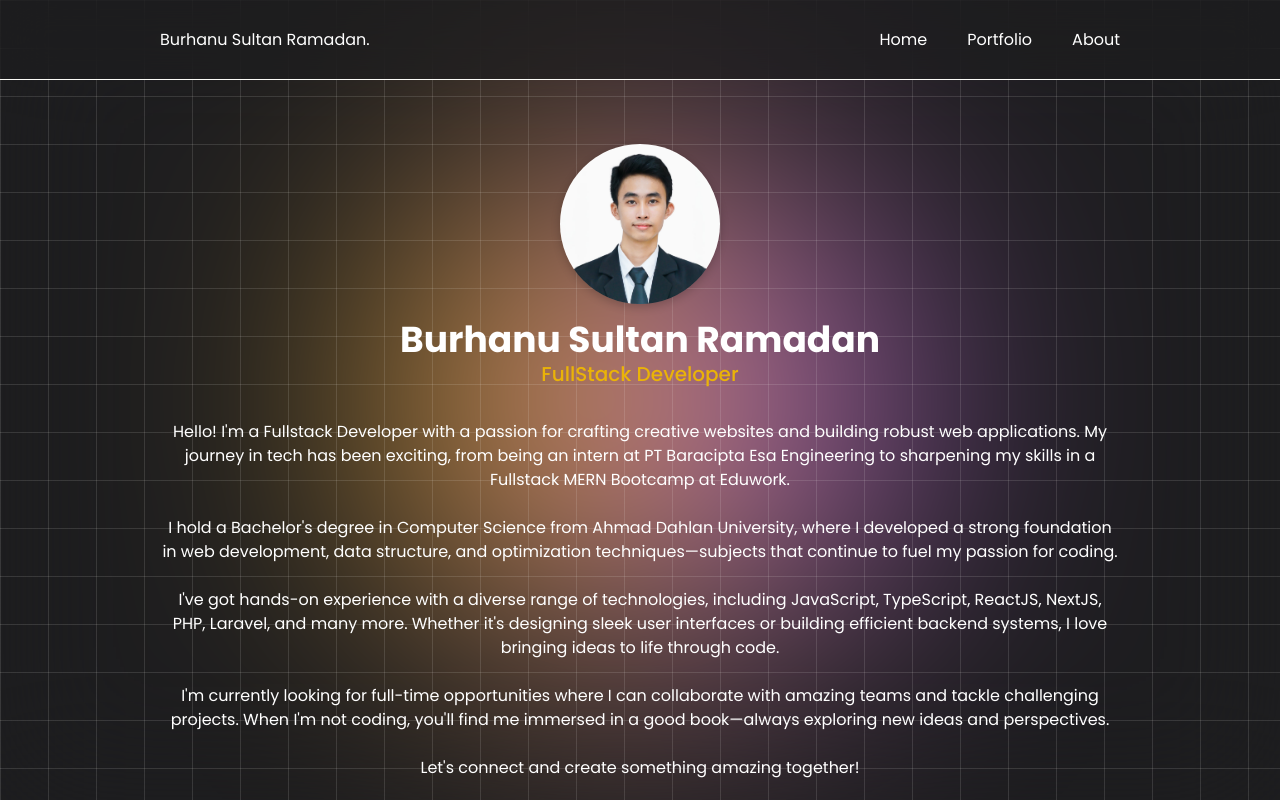
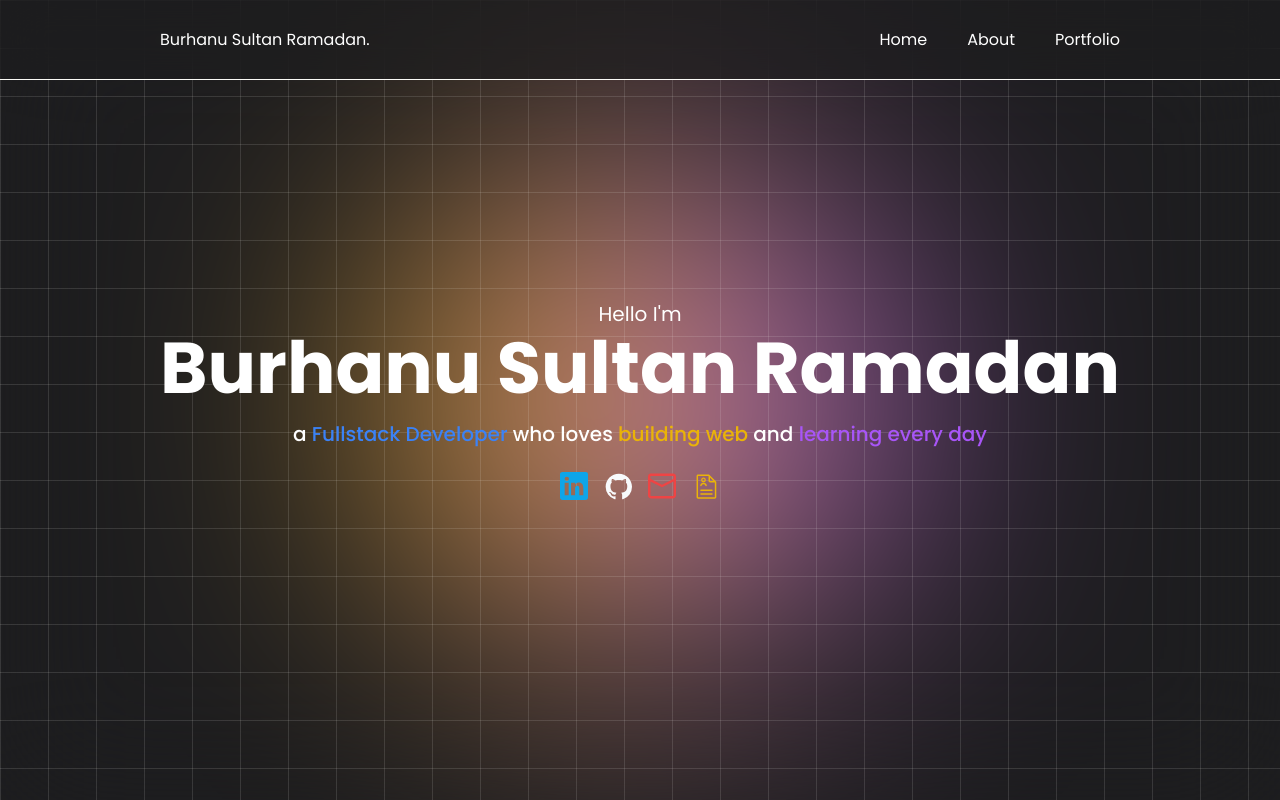
Before and after one commit to burhanusr/web-portfolio, a React (Vite) app: page /about in a window 1280 px wide. Shown: the top 800 px of the page. Built offline with nearby package versions, Linux system fonts and the light colour scheme.

Commit message:
change layout to single page layout

```diff
--- a/src/App.jsx
+++ b/src/App.jsx
@@ -1,21 +1,7 @@
-import { BrowserRouter, Routes, Route } from "react-router";
 import MainLayout from "./layouts/MainLayout";
-import Home from "./pages/Home";
-import Projects from "./pages/Projects";
-import About from "./pages/About";
 
 function App() {
-  return (
-    <BrowserRouter>
-      <Routes>
-        <Route element={<MainLayout />}>
-          <Route path="/" element={<Home />} />
-          <Route path="/projects" element={<Projects />} />
-          <Route path="/about" element={<About />} />
-        </Route>
-      </Routes>
-    </BrowserRouter>
-  );
+  return <MainLayout />;
 }
 
 export default App;
--- a/src/components/Blob.jsx
+++ b/src/components/Blob.jsx
@@ -23,8 +23,8 @@ export default function Blob() {
         id="blob"
         className="fixed left-1/2 top-1/2 z-10 hidden aspect-square h-[500px] -translate-x-1/2 -translate-y-1/2 animate-blob rounded-full bg-gradient-to-r from-yellow-500 to-purple-500 blur-[130px] lg:block"
       ></div>
-      <div className="fixed z-20 h-full w-full backdrop-blur-3xl"></div>
-      <div className="fixed z-20 h-full w-full bg-[linear-gradient(to_right,#fafaf620_1px,transparent_1px),linear-gradient(to_bottom,#fafaf620_1px,transparent_1px)] bg-[size:48px_48px] bg-fixed"></div>
+      <div className="fixed top-0 z-20 h-full w-full backdrop-blur-3xl"></div>
+      <div className="fixed top-0 z-20 h-full w-full bg-[linear-gradient(to_right,#fafaf620_1px,transparent_1px),linear-gradient(to_bottom,#fafaf620_1px,transparent_1px)] bg-[size:48px_48px] bg-fixed"></div>
     </>
   );
 }
--- a/src/components/Experience.jsx
+++ b/src/components/Experience.jsx
@@ -53,6 +53,7 @@ export default function Experience() {
             <motion.div
               initial={{ opacity: 0, y: -50 }}
               whileInView={{ opacity: 1, y: 0 }}
+              viewport={{ once: true }}
               transition={{ duration: 1, ease: "easeInOut", delay: 0.3 }}
               className={`h-fit w-full rounded-xl border border-${exp.border}/50 bg-[#1d1d1f]/30 p-5 shadow-[0_3px_10px_rgb(0,0,0,0.2)] backdrop-blur-md`}
             >
--- a/src/components/Header.jsx
+++ b/src/components/Header.jsx
@@ -1,4 +1,3 @@
-import { Link } from "react-router";
 import {
   AnimatePresence,
   motion,
@@ -60,20 +59,20 @@ export default function Header() {
       >
         <div className="flex h-full items-center justify-between border-b border-[#fafaf6] bg-[#1d1d1f]/70 px-6 text-white backdrop-blur-xl lg:px-40">
           <h1 className="text-xs sm:text-base">
-            <Link to="/">Burhanu Sultan Ramadan.</Link>
+            <a href="#home">Burhanu Sultan Ramadan.</a>
           </h1>
 
           <div className="hidden lg:block">
             <nav>
               <ul className="flex gap-10">
                 <li>
-                  <Link to="/">Home</Link>
+                  <a href="#home">Home</a>
                 </li>
                 <li>
-                  <Link to="/projects">Portfolio</Link>
+                  <a href="#about">About</a>
                 </li>
                 <li>
-                  <Link to="/about">About</Link>
+                  <a href="#projects">Portfolio</a>
                 </li>
               </ul>
             </nav>
@@ -96,19 +95,19 @@ export default function Header() {
             <nav className="text-2xl font-bold text-white">
               <ul className="flex flex-col items-center gap-20">
                 <motion.li variants={itemVariants}>
-                  <Link to="/" onClick={() => setOpen(false)}>
+                  <a href="#home" onClick={() => setOpen(false)}>
                     Home
-                  </Link>
+                  </a>
                 </motion.li>
                 <motion.li variants={itemVariants}>
-                  <Link to="/projects" onClick={() => setOpen(false)}>
-                    Portfolio
-                  </Link>
+                  <a href="#about" onClick={() => setOpen(false)}>
+                    About
+                  </a>
                 </motion.li>
                 <motion.li variants={itemVariants}>
-                  <Link to="/about" onClick={() => setOpen(false)}>
-                    About
-                  </Link>
+                  <a href="#projects" onClick={() => setOpen(false)}>
+                    Portfolio
+                  </a>
                 </motion.li>
               </ul>
             </nav>
--- a/src/components/Reveal.jsx
+++ b/src/components/Reveal.jsx
@@ -9,6 +9,7 @@ export default function Reveal({ children }) {
       }}
       initial="hidden"
       whileInView="visible"
+      viewport={{ once: true }}
       transition={{ duration: 0.5, ease: "easeInOut" }}
     >
       {children}
--- a/src/components/Social.jsx
+++ b/src/components/Social.jsx
@@ -14,6 +14,7 @@ export default function Social({ delay }) {
       }}
       initial="hidden"
       whileInView="show"
+      viewport={{ once: true }}
       className="flex gap-4"
     >
       <motion.div
--- a/src/components/TextReveal.jsx
+++ b/src/components/TextReveal.jsx
@@ -9,6 +9,7 @@ export default function TextReveal({ children, delay }) {
       variants={{ hidden: { opacity: 0 }, show: { opacity: 1 } }}
       initial="hidden"
       whileInView="show"
+      viewport={{ once: true }}
       transition={{ staggerChildren: 0.05, delayChildren: delay }}
     >
       <div className="flex items-center justify-center">
--- a/src/layouts/MainLayout.jsx
+++ b/src/layouts/MainLayout.jsx
@@ -1,14 +1,20 @@
-import { Outlet } from "react-router";
 import Header from "../components/Header";
 import Footer from "../components/Footer";
 import Blob from "../components/Blob";
+import Home from "../pages/Home";
+import About from "../pages/About";
+import Projects from "../pages/Projects";
 
 export default function MainLayout() {
   return (
     <>
+      <Header />
       <Blob />
-      <Header />
-      <Outlet />
+      <main className="relative -top-20 z-30 mx-6 mb-20 text-white lg:mx-40">
+        <Home />
+        <About />
+        <Projects />
+      </main>
       <Footer />
     </>
   );
--- a/src/pages/About.jsx
+++ b/src/pages/About.jsx
@@ -7,7 +7,7 @@ import TextReveal from "../components/TextReveal";
 
 export default function About() {
   return (
-    <main className="relative z-30 mx-6 mb-20 lg:mx-40">
+    <section id="about" className="relative pt-20">
       <div className="flex flex-col items-center justify-center gap-8 text-white">
         <div className="mt-16 flex flex-col items-center gap-4 text-center">
           <Reveal>
@@ -73,6 +73,6 @@ export default function About() {
           <Experience />
         </div>
       </div>
-    </main>
+    </section>
   );
 }
--- a/src/pages/Home.jsx
+++ b/src/pages/Home.jsx
@@ -4,7 +4,7 @@ import TextReveal from "../components/TextReveal";
 
 export default function Home() {
   return (
-    <main className="relative -top-20 z-30 mx-6 h-screen lg:mx-40">
+    <section id="home" className="flex min-h-screen items-center">
       <div className="flex h-full w-full flex-col items-center justify-center text-center text-white">
         <div>
           <span className="text-sm lg:text-xl">
@@ -30,6 +30,6 @@ export default function Home() {
           <Social delay={1.5} />
         </div>
       </div>
-    </main>
+    </section>
   );
 }
--- a/src/pages/Projects.jsx
+++ b/src/pages/Projects.jsx
@@ -34,10 +34,10 @@ const projectList = [
 
 export default function Projects() {
   return (
-    <main className="relative z-30 mx-6 mb-20 text-white lg:mx-40">
-      <div className="flex items-center justify-center">
+    <section id="projects" className="relative pt-20">
+      <div className="mt-16 flex items-center justify-center">
         <div className="relative w-fit">
-          <h2 className="mt-8 text-4xl font-bold lg:mt-40 lg:text-7xl">
+          <h2 className="text-4xl font-bold lg:text-7xl">
             <TextReveal>Portfolio</TextReveal>
           </h2>
         </div>
@@ -50,6 +50,7 @@ export default function Projects() {
               key={i}
               initial={{ opacity: 0, x: i % 2 === 0 ? -100 : 100 }}
               whileInView={{ opacity: 1, x: 0 }}
+              viewport={{ once: true }}
               transition={{ duration: 1, ease: "easeInOut" }}
             >
               <CardProject
@@ -63,6 +64,6 @@ export default function Projects() {
           ))}
         </ul>
       </div>
-    </main>
+    </section>
   );
 }
```
